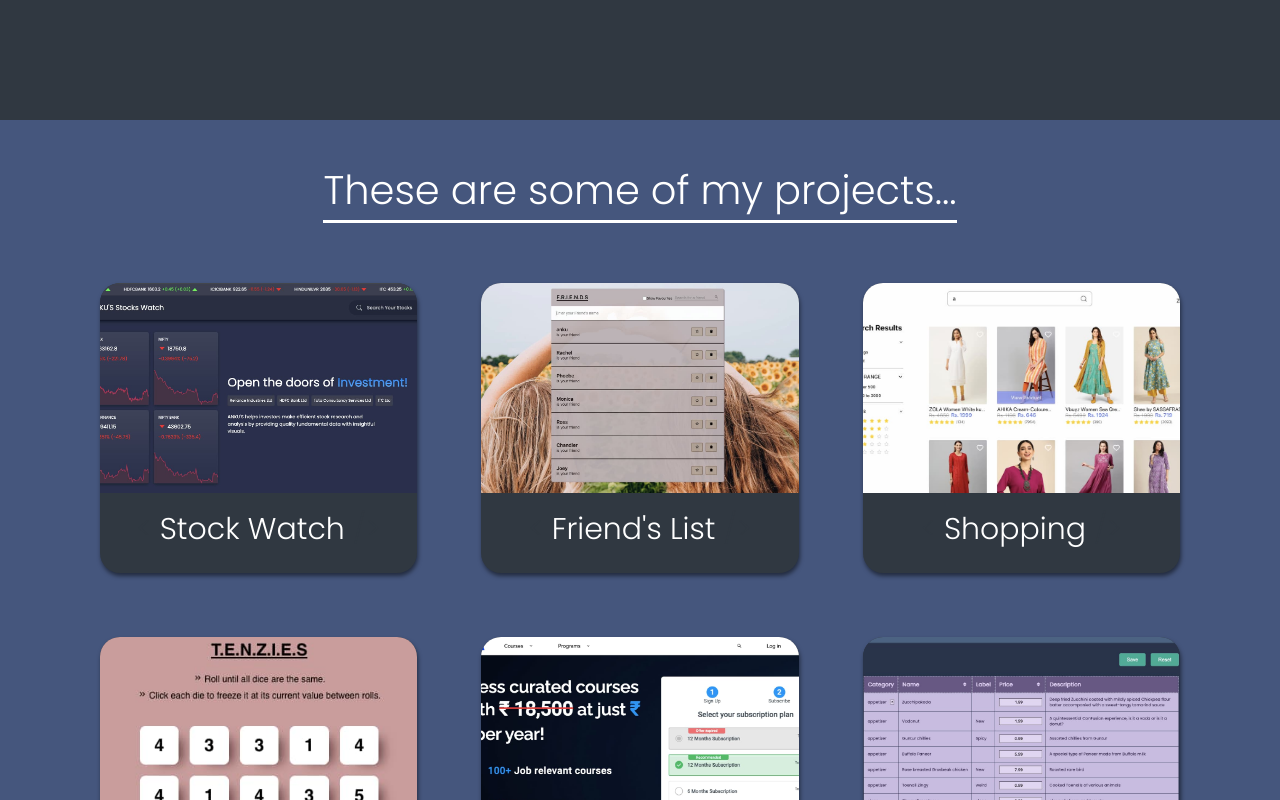
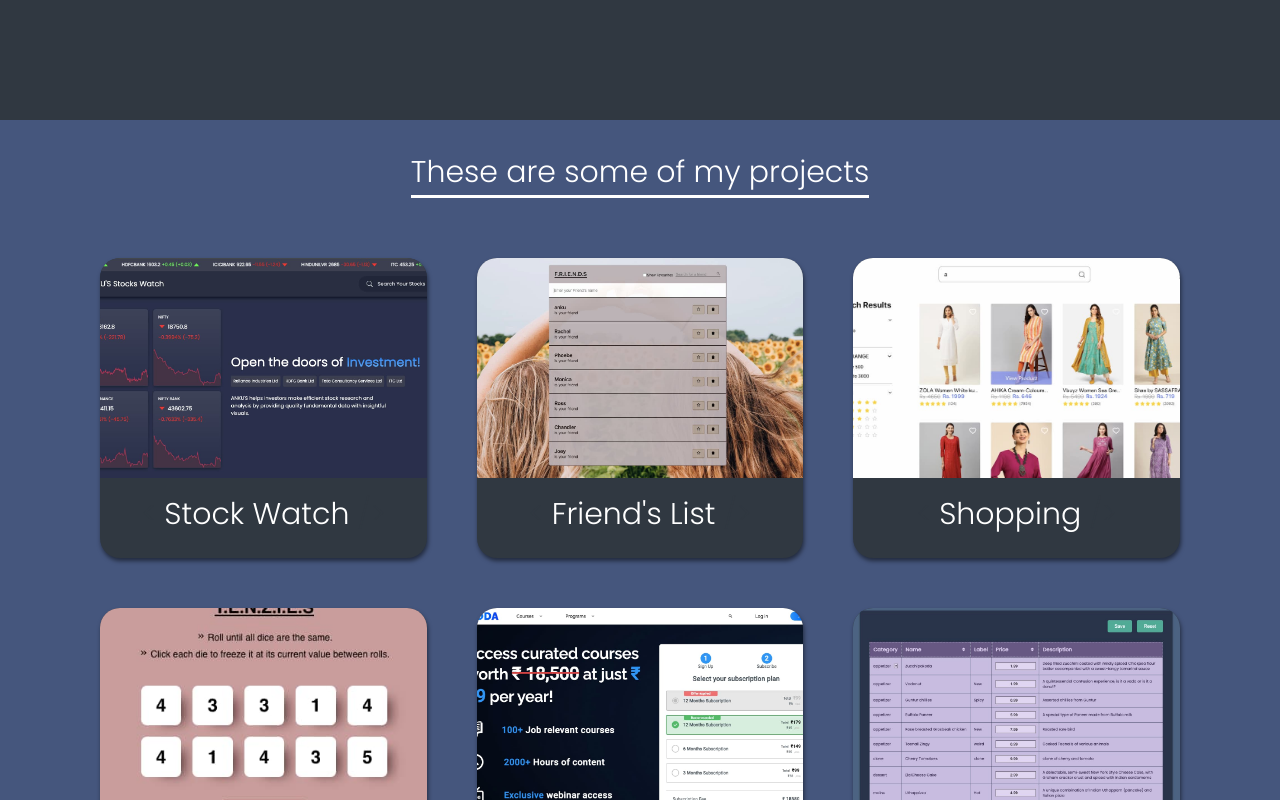
Before and after one commit to anku-js/my_portfolio, a React (Vite) app: page / in a window 1280 px wide. Shown: the part 680-1480 px from the top of the page. Built offline with nearby package versions, Linux system fonts and the light colour scheme.

Commit message:
modified project section layout

```diff
--- a/src/App.scss
+++ b/src/App.scss
@@ -151,17 +151,17 @@
   flex-direction: column;
   justify-content: space-evenly;
   align-items: center;
-  padding: 40px 100px;
+  padding: 30px 100px 60px 100px;
   .projectlist-p {
     font-family: "Poppins", sans-serif;
-    font-size: 40px;
+    font-size: 30px;
     border-bottom: 3px solid #fff;
     margin-bottom: 60px;
   }
   .projectlist {
     display: grid;
     grid-template: auto/ repeat(3, 1fr);
-    grid-gap: 4rem;
+    grid-gap: 50px;
     margin: 0 auto;
     justify-content: center;
     text-align: center;
@@ -172,6 +172,7 @@
       cursor: pointer;
       text-decoration: none;
       border-radius: 20px;
+      height: 300px;
       .project-image {
         height: calc(100% - 80px);
         width: 100%;
--- a/src/components/Projects.tsx
+++ b/src/components/Projects.tsx
@@ -1,7 +1,7 @@
 export default function Projects() {
   return (
     <div className="projectlist-container">
-      <p className="projectlist-p" id="projectlist">These are some of my projects...</p>
+      <p className="projectlist-p" id="projectlist">These are some of my projects</p>
       <div className="projectlist">
         <a
           href="https://stocks-anku-js.vercel.app/"
```
